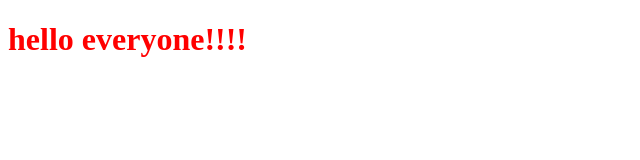
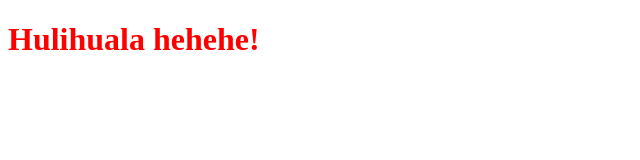
Before and after one commit to zhyuzh3dg/test003, a plain HTML site: page index.html in a window 1280 px wide. Shown: the whole page, without its empty margins (0-640 px from the left). Drawn offline with nearby package versions, Linux system fonts and the light colour scheme.

Commit message:
Auto commit by 10knet.com

```diff
--- a/index.html
+++ b/index.html
@@ -9,7 +9,7 @@ h1{
   color:red;
 }</style>
 <body><div 10knet><h1>
-  hello everyone!!!!
+  Hulihuala hehehe!
 </h1></div></body>
 <script 10knet>/*javascript脚本*/
 var a='hello world.';
```
